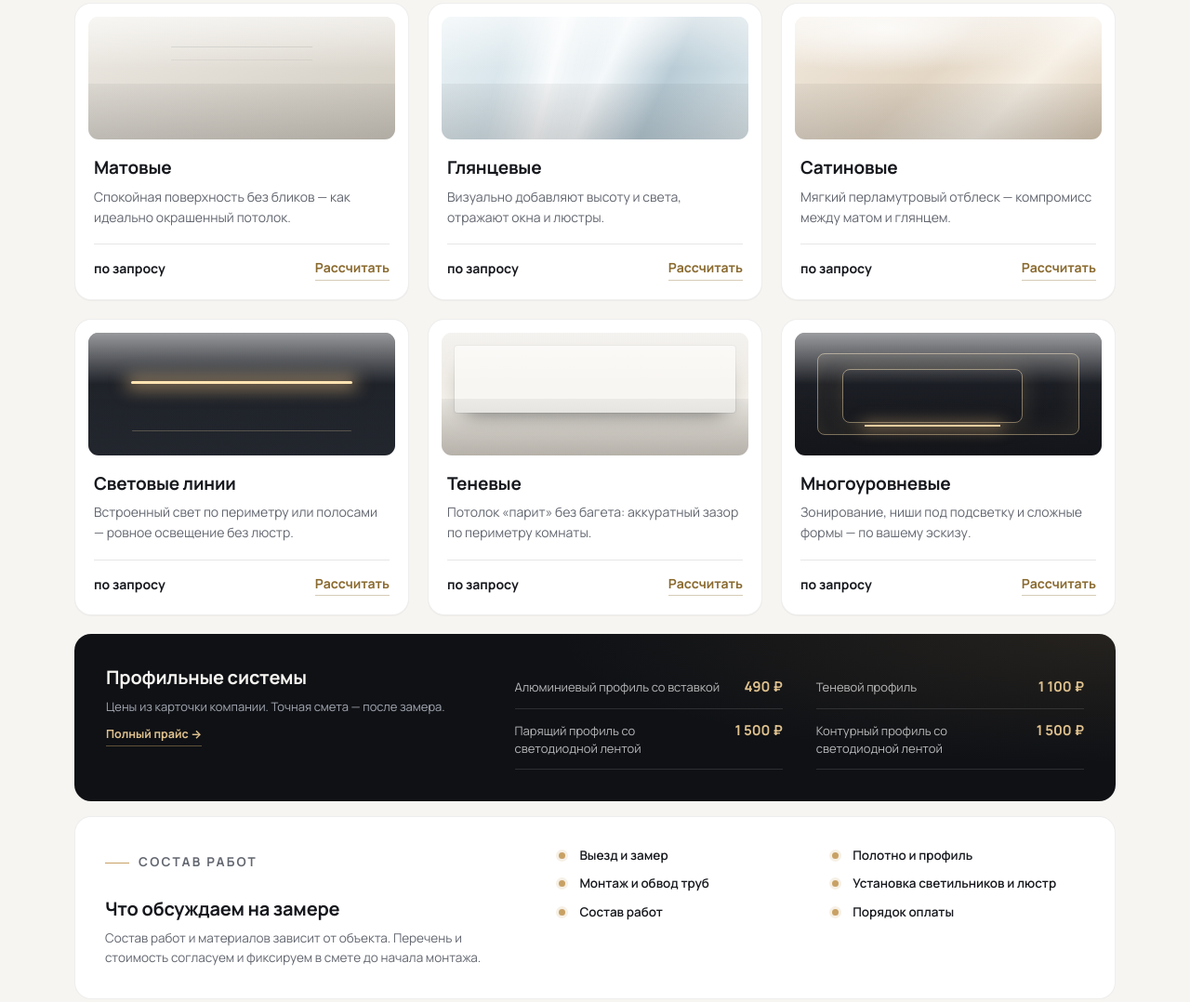
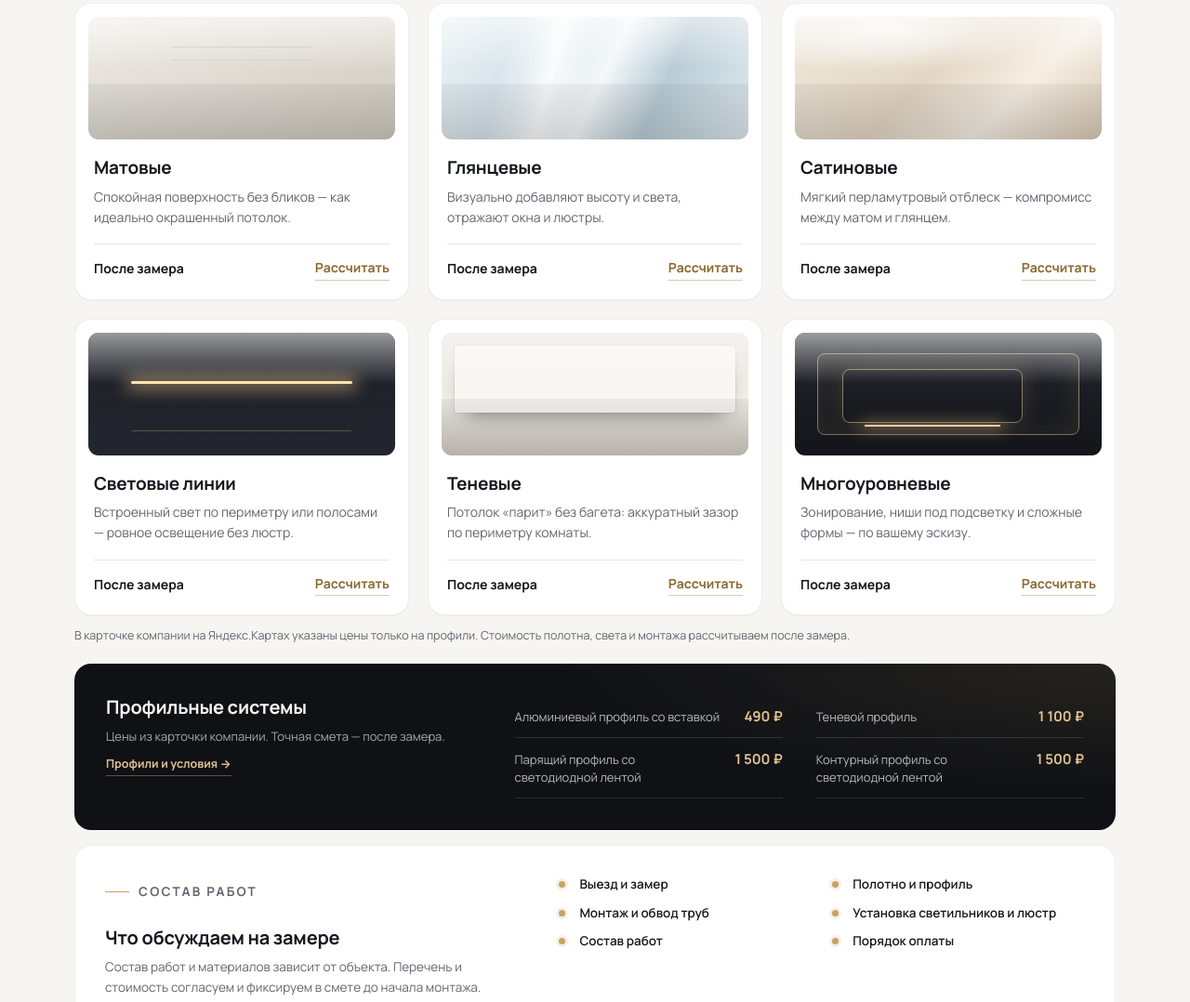
Before and after one commit to adastra-code/potolki-mytishchi, a website: page index.html in a window 1280 px wide. Shown: the part 1374-2452 px from the top of the page at 93% size. Drawn offline with Linux system fonts and the light colour scheme.

Commit message:
Уточнить источник цен: профили из карточки, потолки после замера

```diff
--- a/index.html
+++ b/index.html
@@ -207,45 +207,47 @@
             <div class="card__swatch swatch--matte" aria-hidden="true"><i></i></div>
             <h3>Матовые</h3>
             <p>Спокойная поверхность без бликов — как идеально окрашенный потолок.</p>
-            <div class="card__foot"><span>по запросу</span><a href="#calculator">Рассчитать</a></div>
+            <div class="card__foot"><span>После замера</span><a href="#calculator">Рассчитать</a></div>
           </article>
           <article class="card reveal">
             <div class="card__swatch swatch--gloss" aria-hidden="true"><i></i></div>
             <h3>Глянцевые</h3>
             <p>Визуально добавляют высоту и света, отражают окна и люстры.</p>
-            <div class="card__foot"><span>по запросу</span><a href="#calculator">Рассчитать</a></div>
+            <div class="card__foot"><span>После замера</span><a href="#calculator">Рассчитать</a></div>
           </article>
           <article class="card reveal">
             <div class="card__swatch swatch--satin" aria-hidden="true"><i></i></div>
             <h3>Сатиновые</h3>
             <p>Мягкий перламутровый отблеск — компромисс между матом и глянцем.</p>
-            <div class="card__foot"><span>по запросу</span><a href="#calculator">Рассчитать</a></div>
+            <div class="card__foot"><span>После замера</span><a href="#calculator">Рассчитать</a></div>
           </article>
           <article class="card reveal">
             <div class="card__swatch swatch--line" aria-hidden="true"><i></i></div>
             <h3>Световые линии</h3>
             <p>Встроенный свет по периметру или полосами — ровное освещение без люстр.</p>
-            <div class="card__foot"><span>по запросу</span><a href="#calculator">Рассчитать</a></div>
+            <div class="card__foot"><span>После замера</span><a href="#calculator">Рассчитать</a></div>
           </article>
           <article class="card reveal">
             <div class="card__swatch swatch--shadow" aria-hidden="true"><i></i></div>
             <h3>Теневые</h3>
             <p>Потолок «парит» без багета: аккуратный зазор по периметру комнаты.</p>
-            <div class="card__foot"><span>по запросу</span><a href="#calculator">Рассчитать</a></div>
+            <div class="card__foot"><span>После замера</span><a href="#calculator">Рассчитать</a></div>
           </article>
           <article class="card reveal">
             <div class="card__swatch swatch--multi" aria-hidden="true"><i></i></div>
             <h3>Многоуровневые</h3>
             <p>Зонирование, ниши под подсветку и сложные формы — по вашему эскизу.</p>
-            <div class="card__foot"><span>по запросу</span><a href="#calculator">Рассчитать</a></div>
+            <div class="card__foot"><span>После замера</span><a href="#calculator">Рассчитать</a></div>
           </article>
         </div>
+
+        <p class="included__note reveal">В карточке компании на Яндекс.Картах указаны цены только на профили. Стоимость полотна, света и монтажа рассчитываем после замера.</p>
 
         <div class="price-list reveal">
           <div class="price-list__head">
             <h3>Профильные системы</h3>
             <p>Цены из карточки компании. Точная смета — после замера.</p>
-            <a class="price-list__link" href="prices.html">Полный прайс →</a>
+            <a class="price-list__link" href="prices.html">Профили и условия →</a>
           </div>
           <ul class="price-list__items">
             <li><span>Алюминиевый профиль со вставкой</span><strong>490 ₽</strong></li>
```
